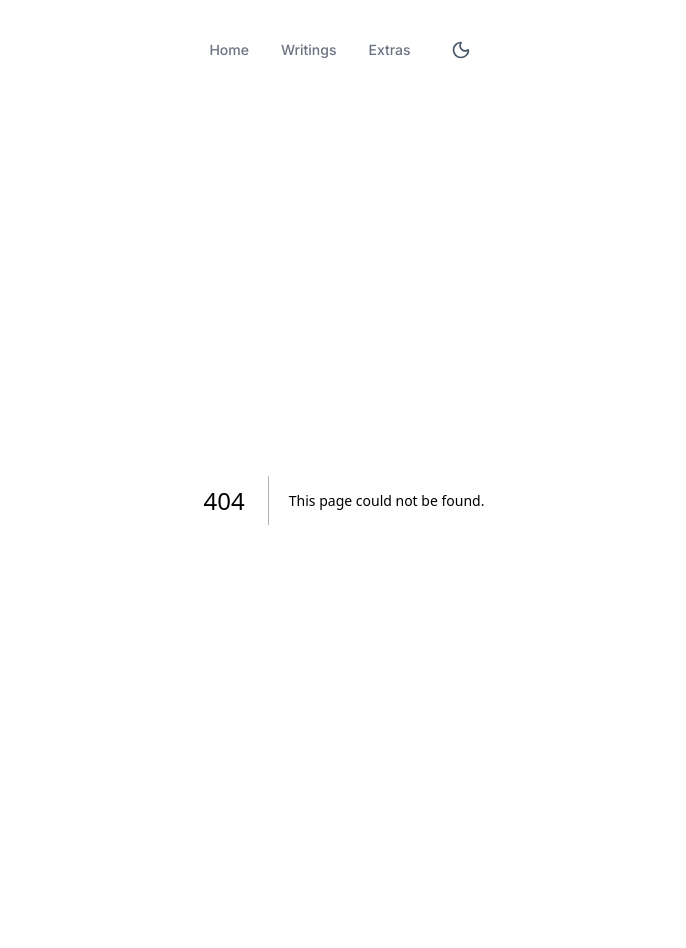
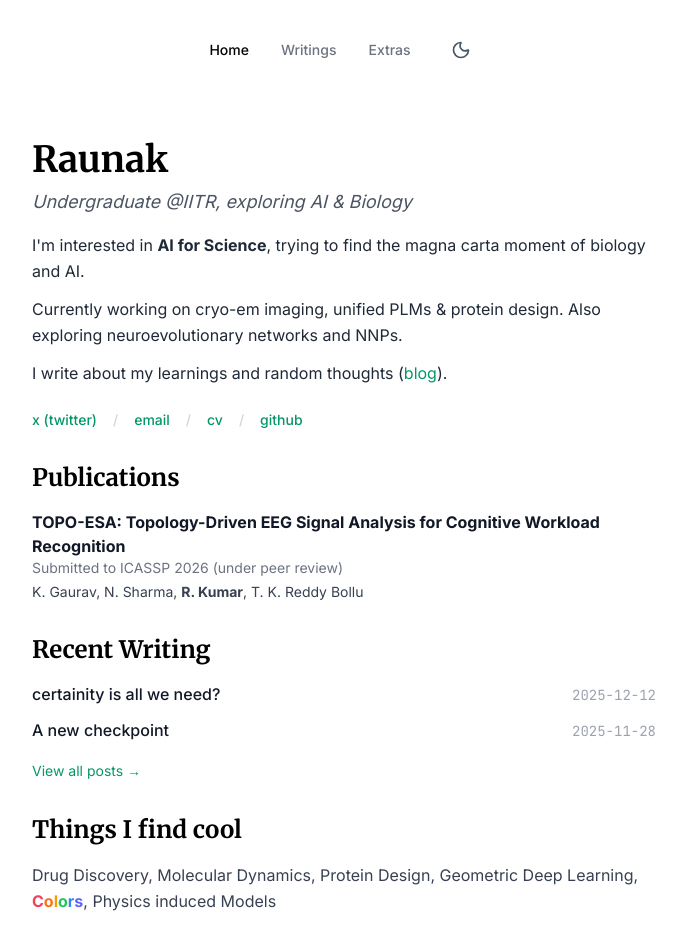
Before and after one commit to 0xGu4rdI4N/blog, a Next.js app: page /blog/ in a window 1280 px wide. Before the commit this address had no page. Shown: the top 948 px of the page, without its empty margins (296-982 px from the left). Before the commit the page ends 900 px from the top, so only its background shows below. Built offline with nearby package versions, Linux system fonts and the light colour scheme.

Commit message:
fix: set basePath to /blog and update CV link/email

```diff
--- a/next.config.mjs
+++ b/next.config.mjs
@@ -1,7 +1,7 @@
 /** @type {import('next').NextConfig} */
 const nextConfig = {
     output: 'export', // Enables static HTML generation
-    // basePath removed for root deployment
+    basePath: '/blog', // basePath for project deployment
     images: {
         unoptimized: true, // Required for GitHub Pages
     },
--- a/src/app/page.js
+++ b/src/app/page.js
@@ -42,7 +42,7 @@ export default function Home() {
                     <span className="text-gray-300">/</span>
                     <a href="mailto:raunak0831@gmail.com" className="hover:underline">email</a>
                     <span className="text-gray-300">/</span>
-                    <a href="/cv.pdf" className="hover:underline">cv</a>
+                    <a href="/blog/cv.pdf" className="hover:underline">cv</a>
                     <span className="text-gray-300">/</span>
                     <a href="https://github.com/0xGu4rdI4N" className="hover:underline">github</a>
                 </div>
```
